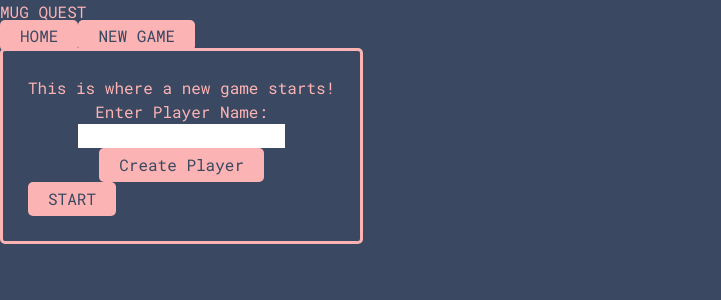
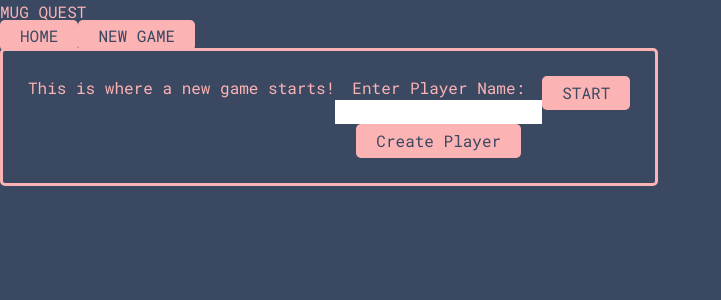
Before and after one commit to kirsty-m/mug_game_project, a Next.js app in the folder game/: page /newgame in a window 1280 px wide. Shown: the top 300 px of the page, without its empty margins (0-721 px from the left). Built offline with nearby package versions, Linux system fonts and the light colour scheme.

Commit message:
css changes

```diff
--- a/game/app/globals.css
+++ b/game/app/globals.css
@@ -109,10 +109,12 @@ body {
 
 .create-player{
   position: absolute;
-  margin: auto;
+  /* margin: auto; */
   border: solid #FCB3B3;
   padding: 25px;
   border-radius: 5px;
+  display: flex;
+  flex:auto;
 }
 
 .create-player-form{
```
